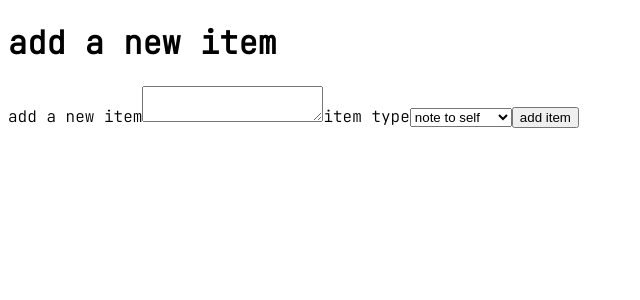
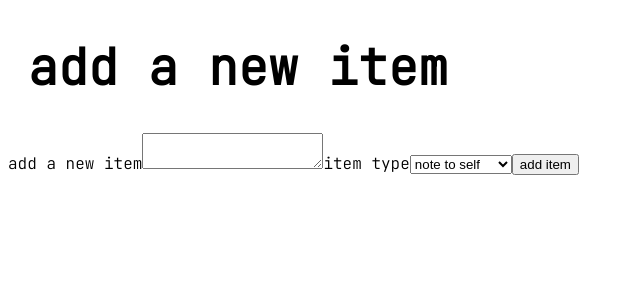
Before and after one commit to hnbnguyen/notes-to-self, a React (Create React App) app: page /create in a window 1280 px wide. Shown: the top 300 px of the page, without its empty margins (0-640 px from the left). Built offline with nearby package versions, Linux system fonts and the light colour scheme.

Commit message:
update create page

```diff
--- a/src/components/Create.js
+++ b/src/components/Create.js
@@ -1,6 +1,15 @@
 import { useState } from "react";
+import { createUseStyles } from "react-jss";
+
+const useStyles = createUseStyles({
+    title: {
+        fontSize: 50,
+        marginLeft: 20
+    }
+})
 
 const Create = () => {
+    const classes = useStyles()
     const [content, setContent] = useState('');
     const [type, setType] = useState('');
 
@@ -12,7 +21,7 @@ const Create = () => {
 
     return (
         <div>
-            <h1>add a new item</h1>
+            <h1 className={classes.title}>add a new item</h1>
             <form onSubmit={handleSubmit}>
                 <label>add a new item</label>
                 <textarea
```
